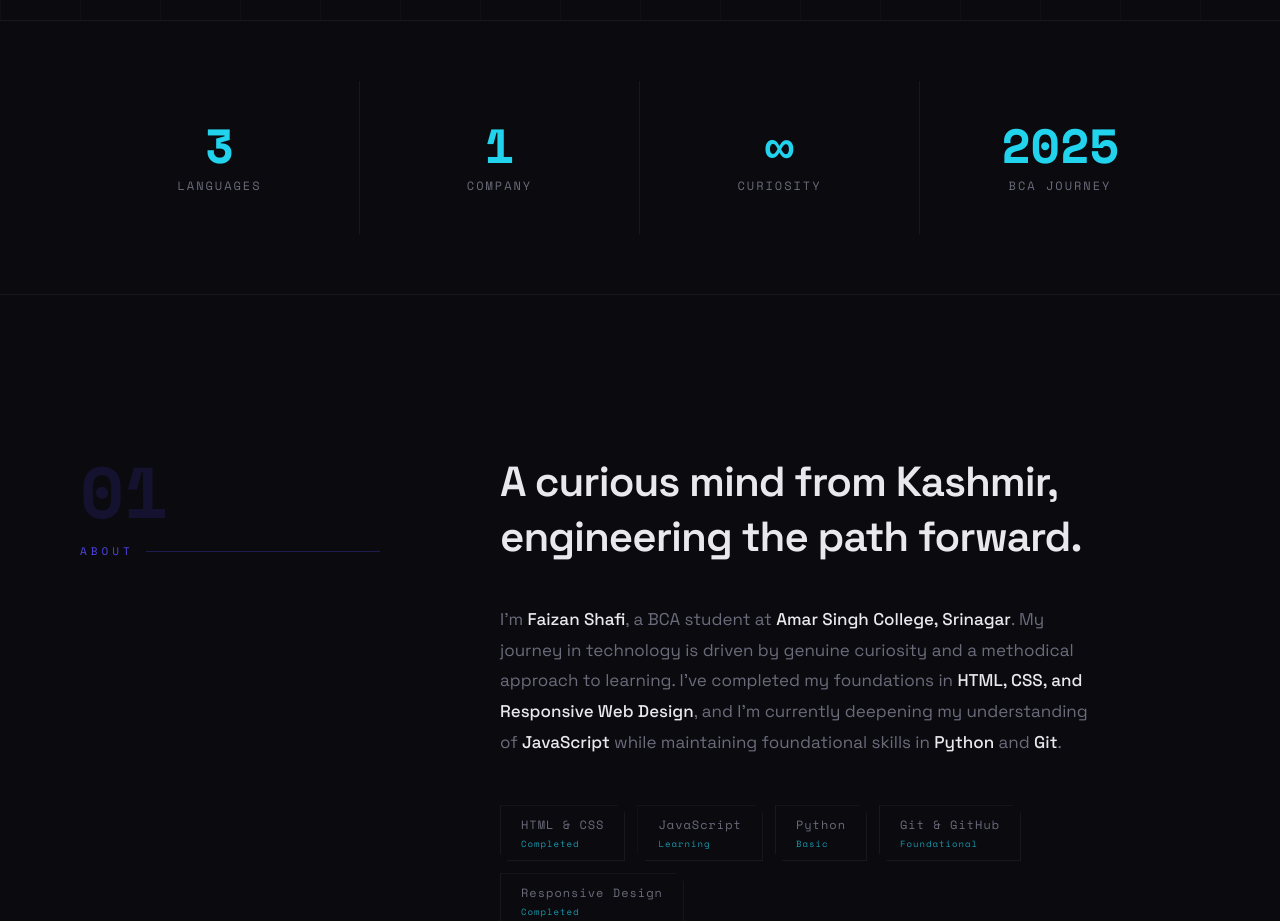
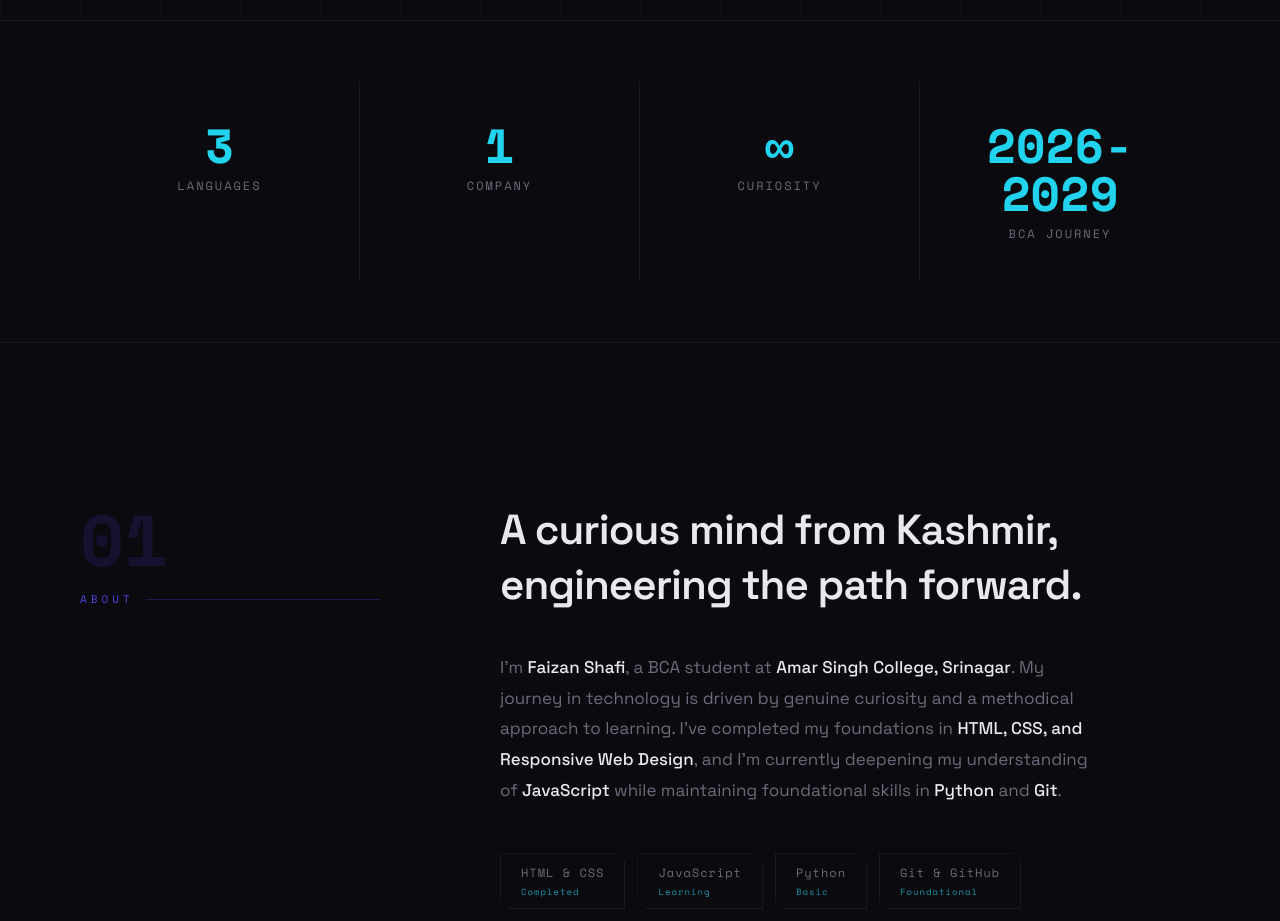
Before and after one commit to faizanshafi25/MyResume, a plain HTML site: page index.html in a window 1280 px wide. Shown: the part 780-1701 px from the top of the page. Drawn offline with nearby package versions, Linux system fonts and the light colour scheme.

Commit message:
fixed the bca juorney date

```diff
--- a/index.html
+++ b/index.html
@@ -140,7 +140,7 @@
                 <div class="stat-label">Curiosity</div>
             </div>
             <div class="stat-item" data-delay="300">
-                <div class="stat-number">2025</div>
+                <div class="stat-number">2026-2029</div>
                 <div class="stat-label">BCA Journey</div>
             </div>
         </div>
```
